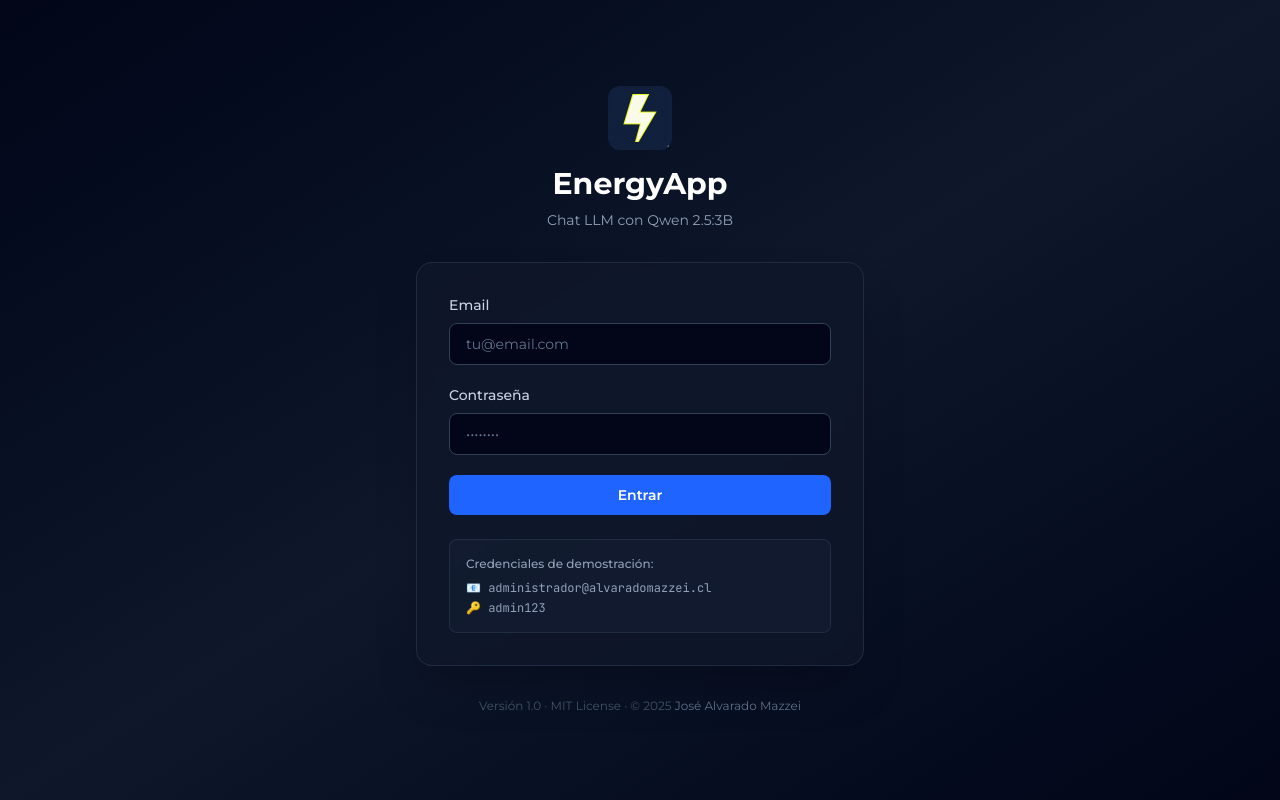
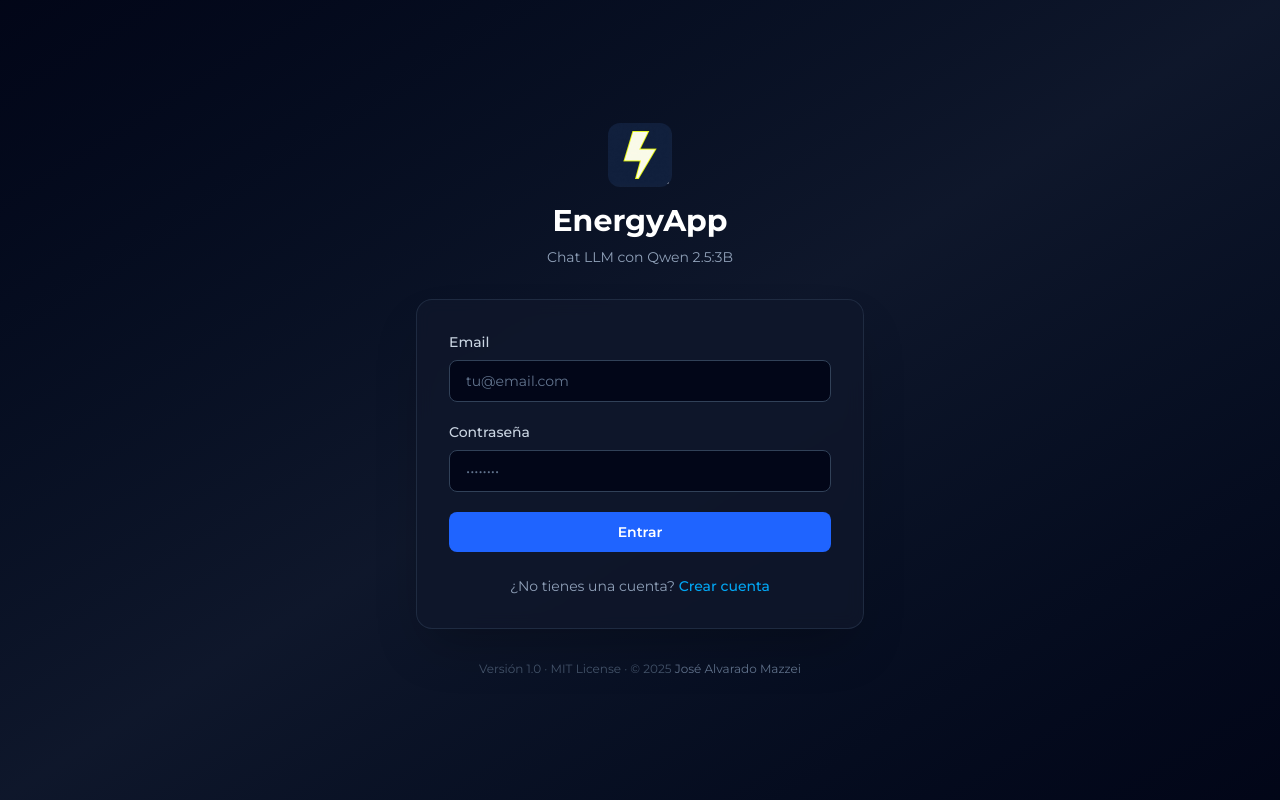
Before and after one commit to c0hete/energyapp-llm-platform, a Next.js app in the folder frontend/: page /login in a window 1280 px wide. Built offline with nearby package versions, Linux system fonts and the light colour scheme; no server answers.

Commit message:
feat: Add register link to login page and remove demo credentials
- Replace demo credentials section with register link
- Add 'Crear cuenta' link pointing to /register
- Improve user onboarding flow
- AuthGuard: Fix clearUser reference (use setUser(null) instead)

```diff
--- a/frontend/app/(auth)/login/page.tsx
+++ b/frontend/app/(auth)/login/page.tsx
@@ -166,13 +166,17 @@ export default function LoginPage() {
             </button>
           </form>
 
-          {/* Demo Credentials */}
-          <div className="mt-6 p-4 rounded-lg bg-slate-800/30 border border-slate-700/50">
-            <p className="text-xs text-slate-400 mb-2 font-medium">Credenciales de demostración:</p>
-            <div className="space-y-1 text-xs text-slate-500 font-mono">
-              <p>📧 <span className="text-slate-400">administrador@alvaradomazzei.cl</span></p>
-              <p>🔑 <span className="text-slate-400">admin123</span></p>
-            </div>
+          {/* Register Link */}
+          <div className="mt-6 text-center">
+            <p className="text-sm text-slate-400">
+              ¿No tienes una cuenta?{" "}
+              <a
+                href="/register"
+                className="text-sky-500 hover:text-sky-400 font-medium transition-colors"
+              >
+                Crear cuenta
+              </a>
+            </p>
           </div>
         </div>
 
--- a/frontend/components/AuthGuard.tsx
+++ b/frontend/components/AuthGuard.tsx
@@ -10,7 +10,7 @@ const PUBLIC_ROUTES = ["/login", "/register"];
 export default function AuthGuard({ children }: { children: React.ReactNode }) {
   const router = useRouter();
   const pathname = usePathname();
-  const { user, setUser, clearUser } = useAuthStore();
+  const { user, setUser } = useAuthStore();
   const [isChecking, setIsChecking] = useState(true);
 
   useEffect(() => {
@@ -28,13 +28,13 @@ export default function AuthGuard({ children }: { children: React.ReactNode }) {
         setIsChecking(false);
       } catch (error) {
         // Sesión inválida, redirigir a login
-        clearUser();
+        setUser(null);
         router.push("/login");
       }
     }
 
     checkAuth();
-  }, [pathname, router, setUser, clearUser]);
+  }, [pathname, router, setUser]);
 
   // Mostrar loading mientras valida
   if (isChecking && !PUBLIC_ROUTES.includes(pathname)) {
```
